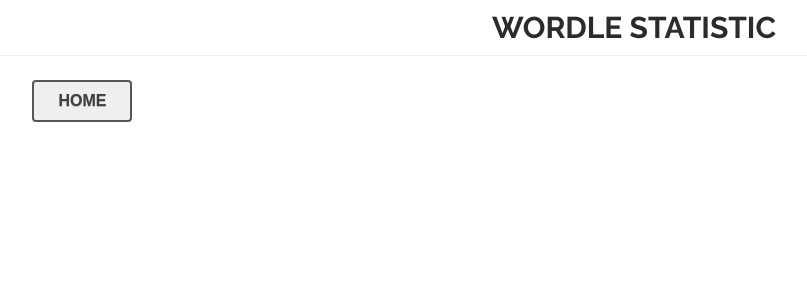
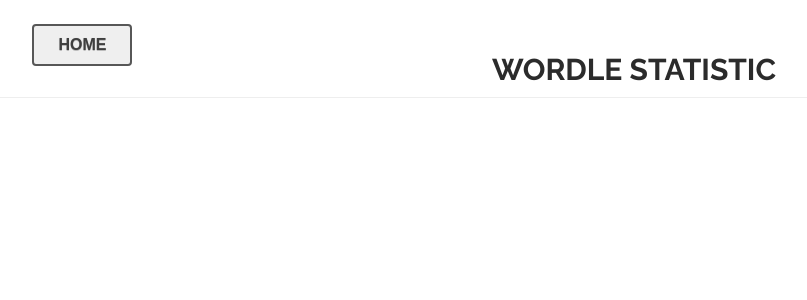
Before and after one commit to ergs0204/wp1121_wordle, a React (Create React App) app: page / in a window 1280 px wide. Both pictures are taken after a click on the button "STATISTIC". Shown: the top 300 px of the page, without its empty margins (6-813 px from the left). Built offline with nearby package versions, Linux system fonts and the light colour scheme.

Commit message:
statistic

```diff
--- a/src/components/Statistic.js
+++ b/src/components/Statistic.js
@@ -4,8 +4,8 @@
 
     return (
         <div className="statistic">
+            <button className="back" onClick={() => {setPage("home")}}>Home</button>
             <h1>Wordle Statistic</h1>
-            <button className="back" onClick={() => {setPage("home")}}>Home</button>
         </div>
     );
 };
```
